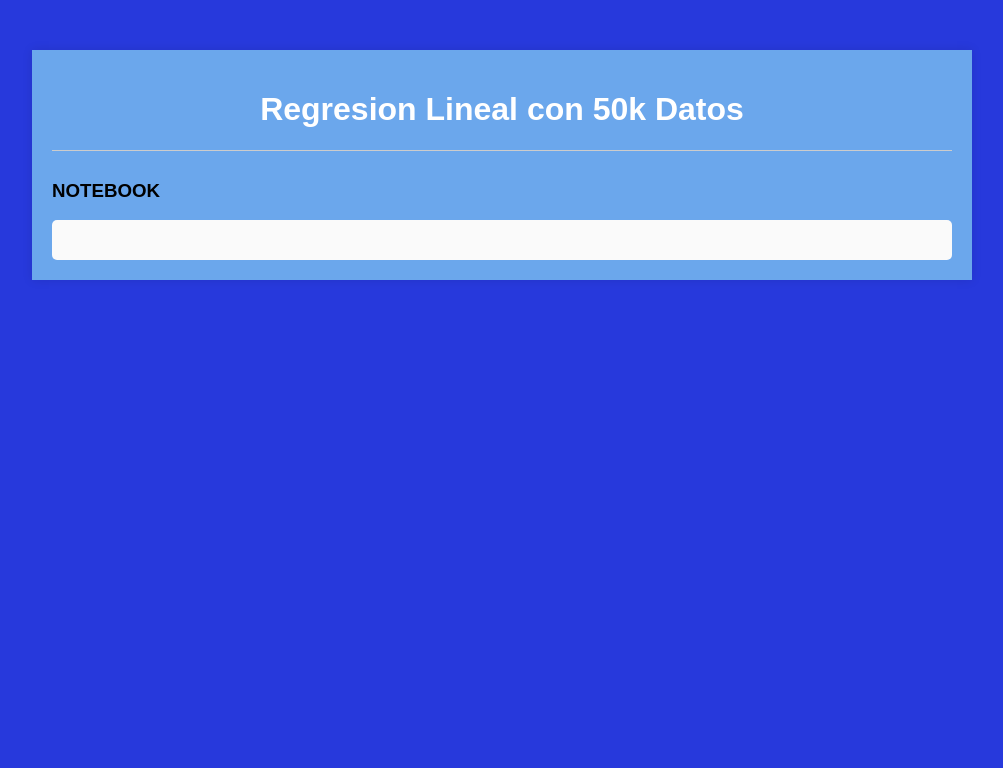
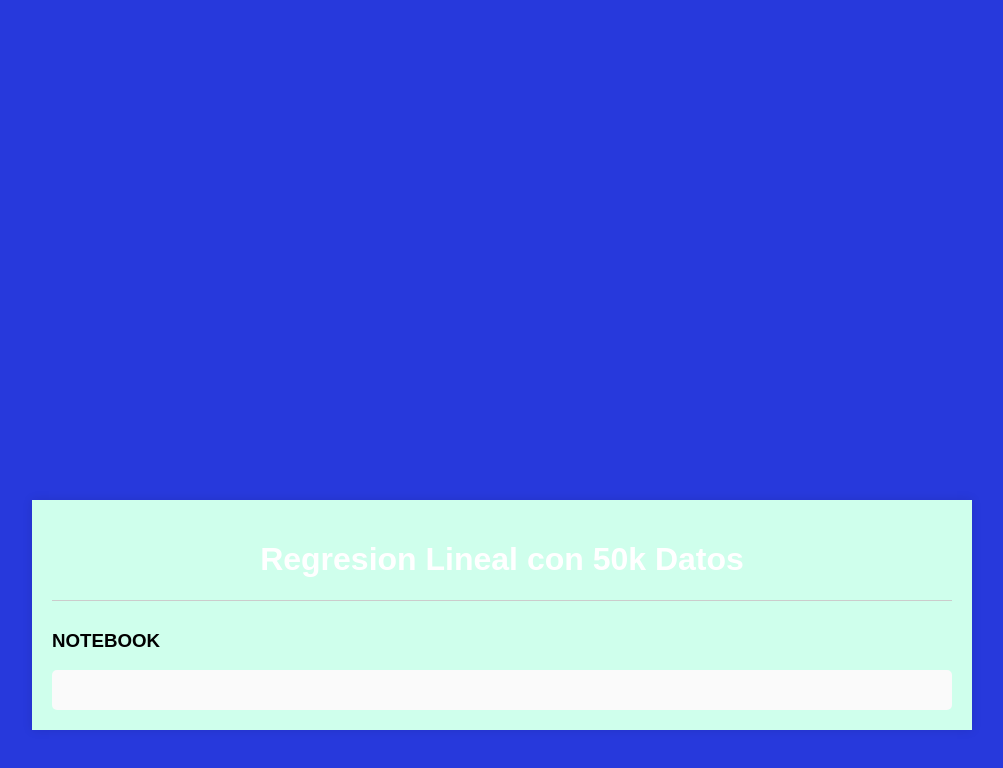
Before and after one commit to ROSY1304/lala, a plain HTML site: page static/index.html in a window 1280 px wide. Shown: the top 768 px of the page, without its empty margins (138-1141 px from the left). Drawn offline with Linux system fonts and the light colour scheme; files that its build step writes are made by us from their sources; no server answers; files whose address does not match are found by name.

Commit message:
Update style.css

```diff
--- a/static/css/style.css
+++ b/static/css/style.css
@@ -7,8 +7,8 @@ body {
 
 .container {
     max-width: 900px;
-    margin: 50px auto;
-    background-color: rgb(107, 167, 236);
+    margin: 500px auto;
+    background-color: rgb(207, 267, 236);
     padding: 20px;
     box-shadow: 0 0 10px rgba(0, 0, 0, 0.1);
 }
```
